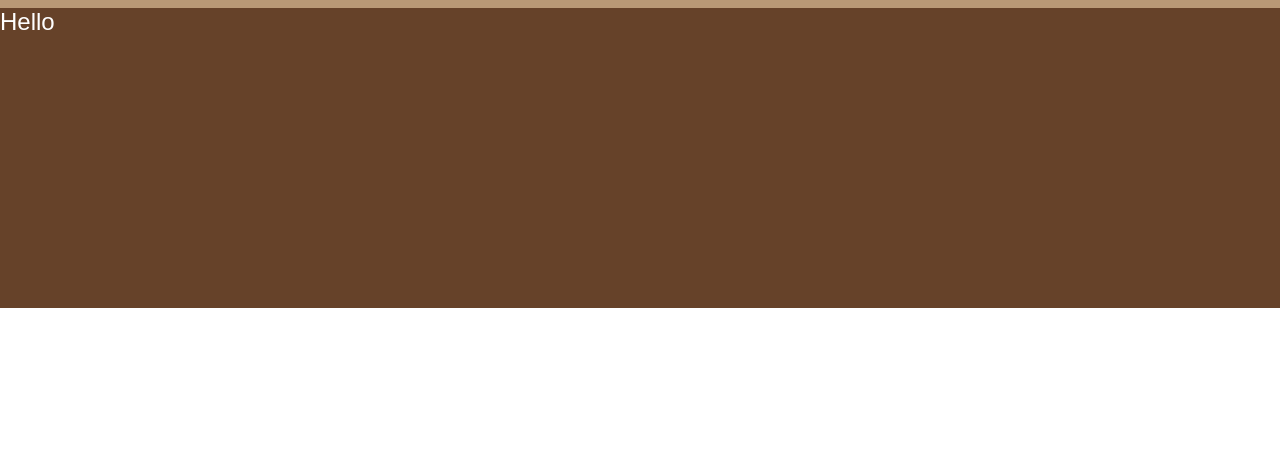
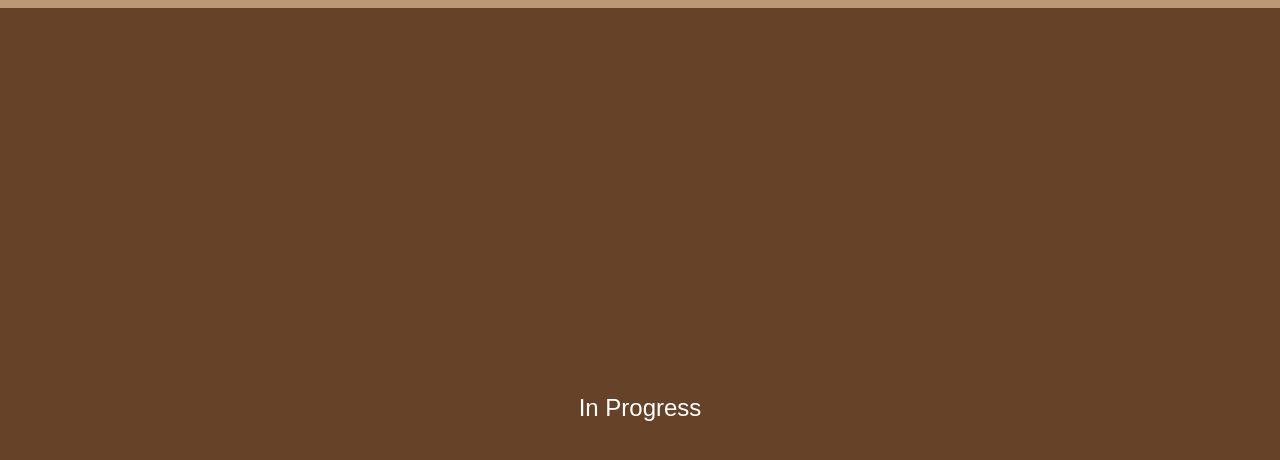
Before and after one commit to TayJWise/CoffeeShop, a plain HTML site: page menu.html in a window 1280 px wide. Shown: the part 42-502 px from the top of the page. Drawn offline with Linux system fonts and the light colour scheme.

Commit message:
larger background color for  menu

```diff
--- a/menu.html
+++ b/menu.html
@@ -25,6 +25,6 @@
         </div>
       </nav>
 
-      <div class="container">Hello</div>
+      <div class="menu-container center">In Progress</div>
 </body>
 </html>
--- a/styles.css
+++ b/styles.css
@@ -27,12 +27,12 @@ html{
     color: white;
 }
 
-.title-container{
-    width: 500px;
-    height: 100px;
-    background-color: white;
-    position: absolute;
-    color: lightgrey;
+.menu-container{
+    width: 100%;
+    height: 100vh;
+    font-size: 1.5rem;
+    background-color: #664229;
+    color: white;
 }
 
 .container{
```
